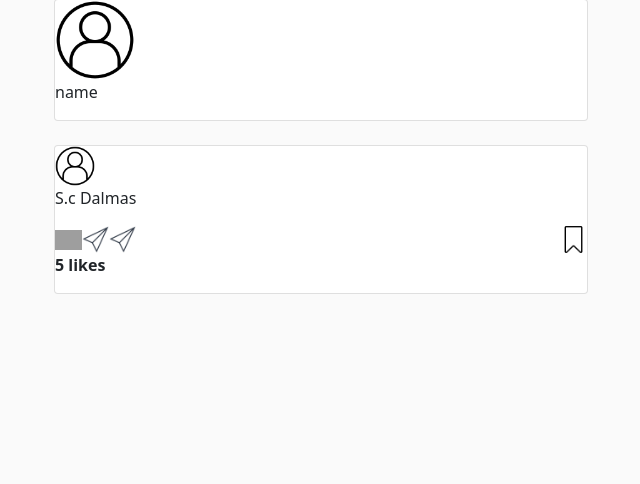
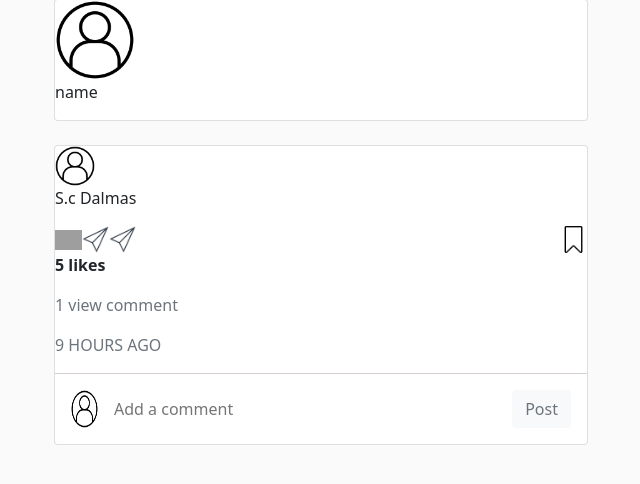
Before and after one commit to Isaac-kiptoo-kilimo/Istagram-app, a Django app: page / in a window 1280 px wide. Shown: the part 106-590 px from the top of the page, without its empty margins (136-776 px from the left). Run offline with Django 4.2, Linux system fonts and the light colour scheme; data that the repository does not hold is empty; some libraries are stand-ins or nearby versions; grey boxes are pictures that could not be loaded.

Commit message:
style:styling cards

```diff
--- a/static/css/style.css
+++ b/static/css/style.css
@@ -17,3 +17,9 @@ body{
     background-color: #EFEFEF;
     border: none;
 }
+.card-comment{
+    border-bottom: 1px solid #d5cfcf;
+}
+.add-comment input{
+    border: none;
+}
--- a/templates/pages/index.html
+++ b/templates/pages/index.html
@@ -36,8 +36,17 @@
                         <img src="/static/images/Bookmark.webp" width="27px" alt="{{image.profile_img}}">
                     </div>
                 </div>
-                <div>
+                <div class="card-comment">
                     <p><strong>5 likes</strong></p>
+                   <div class="text-secondary">
+                    <p>1 view comment</p>
+                    <p>9 HOURS AGO</p>
+                   </div>
+                </div>
+                <div class="d-flex add-comment p-3">
+                    <img src="/static/images/user.webp" width="27px" alt="">
+                    <input type="text" class="ms-3" placeholder="Add a comment">
+                    <span  type="submit" class="btn btn-light ms-auto text-secondary">Post</span>
                 </div>
 
 
```
